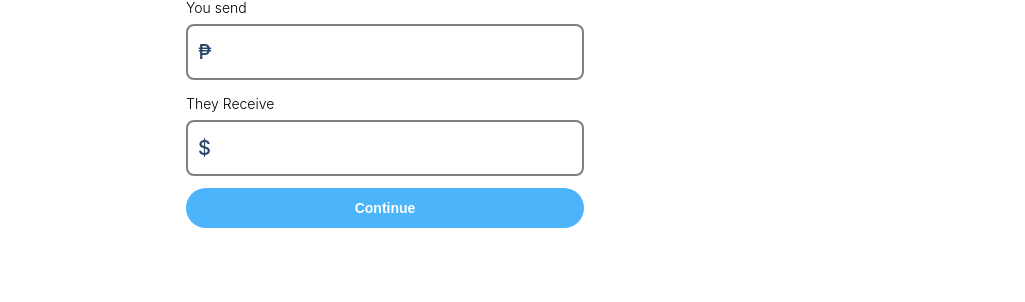
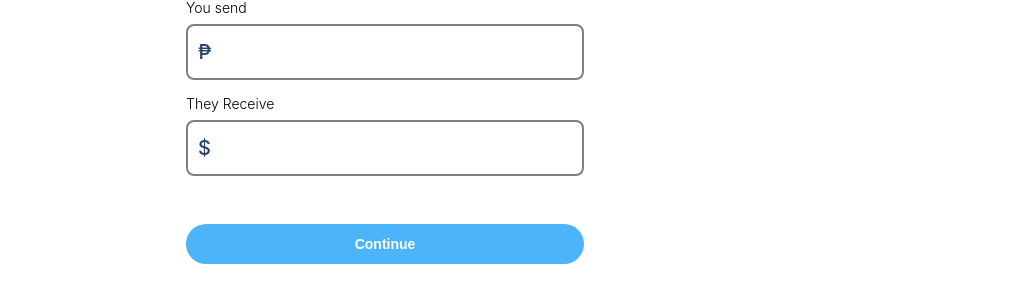
Before and after one commit to AkashTureha/tang-exchange, a plain HTML site: page index.html in a window 1280 px wide. Shown: the part 332-634 px from the top of the page, without its empty margins (255-1280 px from the left). Drawn offline with nearby package versions, Linux system fonts and the light colour scheme; a web font is replaced by a local one.

Commit message:
added parent container

```diff
--- a/index.html
+++ b/index.html
@@ -168,6 +168,12 @@
         display: none;
       }
 
+      .promo-parent-container {
+        min-height: 32px;
+        display: flex;
+        flex-direction: column;
+      }
+
       @media only screen and (max-width: 600px) {
         body {
           display: flex;
@@ -269,6 +275,7 @@
             autocomplete="off"
         /></span>
       </div>
+      <div class="promo-parent-container">
         <div class="exchange-promo hide-me" id="promo-container">
           <span class="light-text promo-text"
             >Promo rate applied on your first 3 transfers</span
@@ -286,6 +293,7 @@
             >You save
             <span style="font-weight: 700" id="offer-value"></span>
           </span>
+        </div>
       </div>
       <button id="submit-btn">Continue</button>
     </section>
```
Lines whose indentation alone changed are shown as unchanged.
